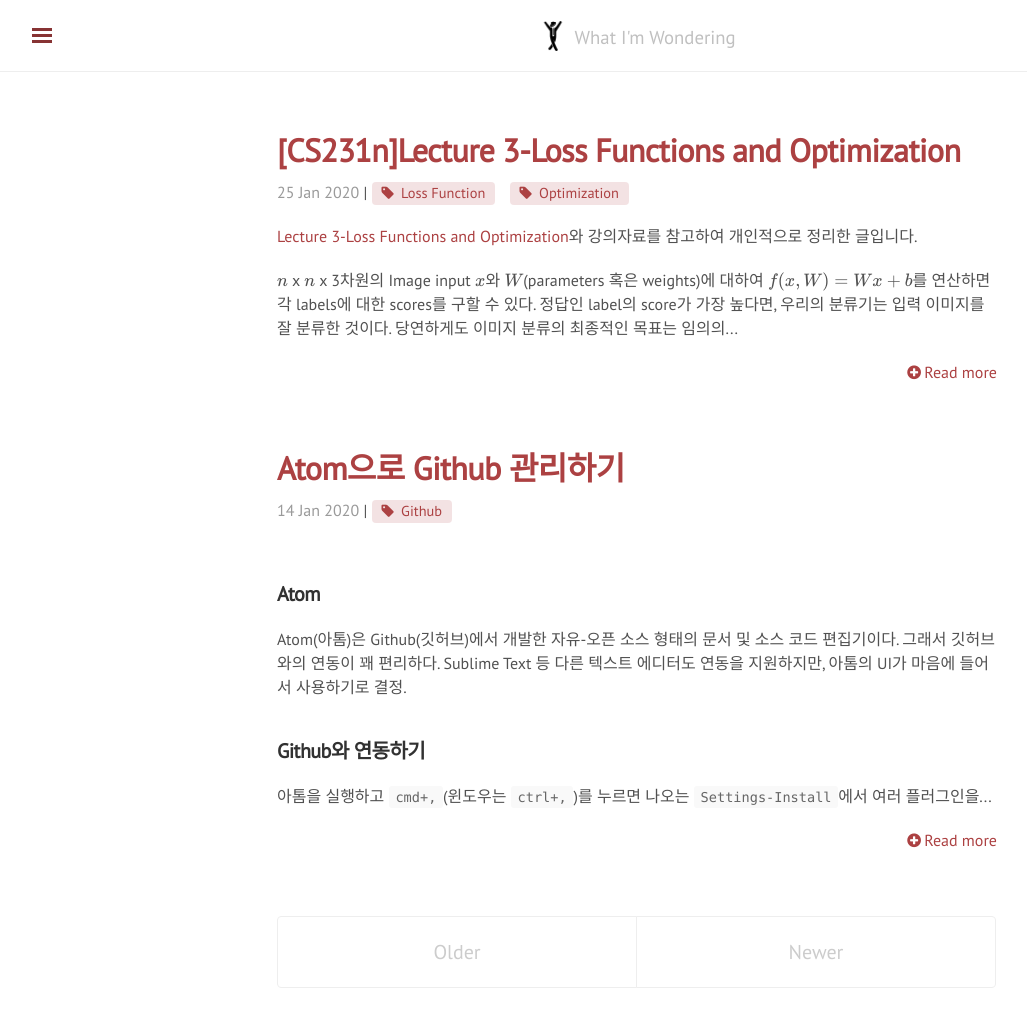
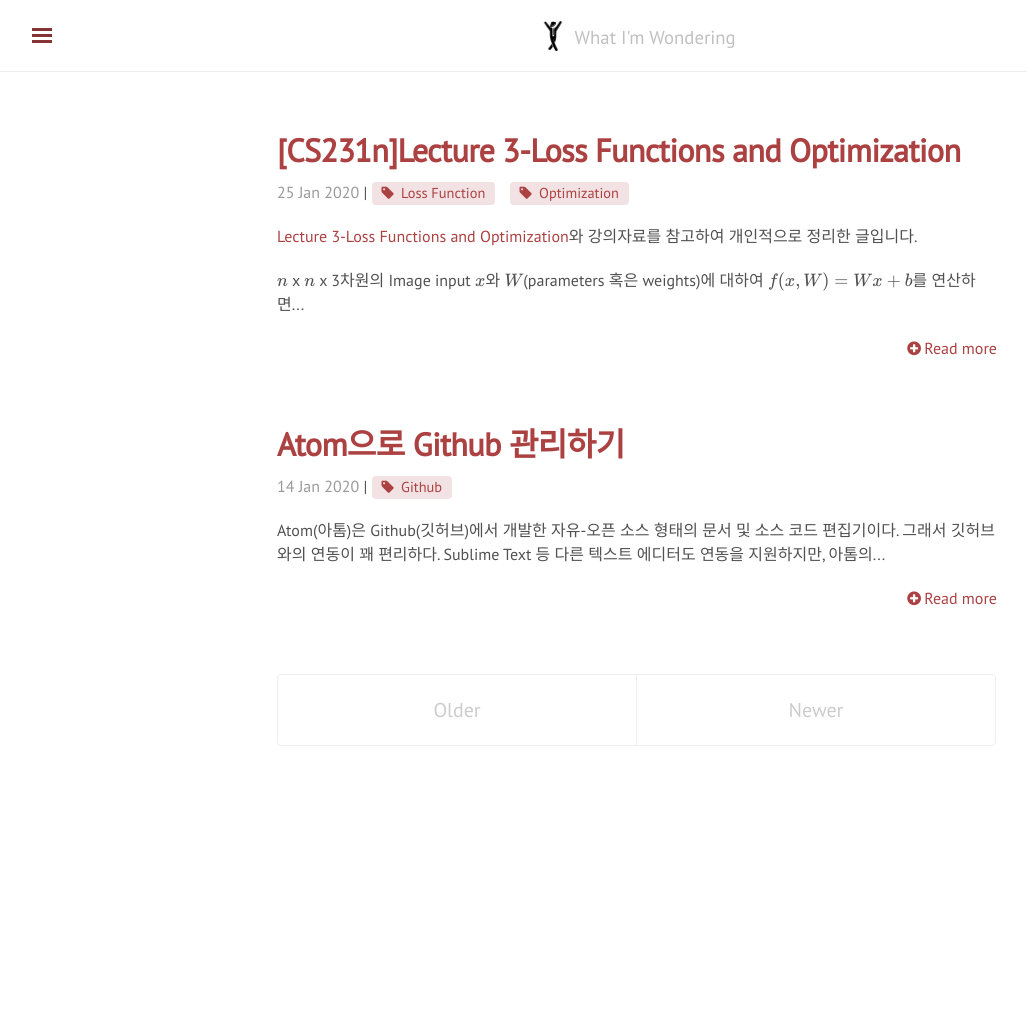
Before and after one commit to shanny924/shanny924.github.io, a Jekyll site: the page built from blog/index.html, in a window 1280 px wide and 1048 px high. Shown: the top 1027 px of the window, without its empty margins (3-1030 px from the left). Built offline with Jekyll 4.4.1, drawn with Linux system fonts in a browser that asks for light colours; nearby versions of some CDN libraries; formulas are drawn with MathJax 3; the list of posts is cut into pages by our own code.

```diff
--- a/_posts/2020-01-14-github-with-atom.md
+++ b/_posts/2020-01-14-github-with-atom.md
@@ -5,18 +5,16 @@ category : [Useful]
 tag: [Github]
 ---
 
-## Atom
-
 Atom(아톰)은 Github(깃허브)에서 개발한 자유-오픈 소스 형태의 문서 및 소스 코드 편집기이다. 그래서 깃허브와의 연동이 꽤 편리하다. Sublime Text 등 다른 텍스트 에디터도 연동을 지원하지만, 아톰의 UI가 마음에 들어서 사용하기로 결정.
 
-## Github와 연동하기
+# Github와 연동하기
 
 아톰을 실행하고 `cmd+,`(윈도우는 `ctrl+,`)를 누르면 나오는 `Settings-Install`에서 여러 플러그인을 설치할 수 있다. 깃허브와 연동하기 위해서 다음의 플러그인을 설치해주자.
 
 1.	git-plus
 2.	git-clone
 
-### git-plus
+## git-plus
 
 git-plus 패키지는 터미널 없이 git 명령어를 수행할 수 있도록 해주는 것인데, 반드시 설치 후에 git-plus의 설정으로 들어가서 git이 설치되어있는 경로를 지정해야 한다. 맥의 경우 터미널에서 다음과 같이 확인할 수 있다.
 
@@ -27,7 +25,7 @@ $ which git
 
 push하려는 파일을 작업하고 나서 `cmd+shift+h`를 누르면 git 콘솔 창을 열 수 있다. 여기서 add, commit, push를 할 수 있고 `Add All, And Commit and Push`로 한꺼번에 처리할 수 있다. Commit message 입력 후 저장하면 된다.
 
-### git-clone
+## git-clone
 
 아쉽게도 git-plus패키지는 remote repository로부터 clone하는 것을 지원하지 않는다. 그래서 clone하고 싶다면 별도의 git-clone 플러그인을 설치해야 한다.
 
@@ -35,7 +33,7 @@ git-clone의 설정에서 파일을 저장할 Target Directory를 지정해준
 
 문득 `git clone`과 `git remote add`의 차이가 궁금해져서 알아보았다. 전자는 파일을 받아옴으로써 repository를 생성하는 것이고 없는 디렉토리를 지정해도 알아서 생성한다. 후자는 단순히 원격 저장소와 연결만 하는 것이어서 `pull`해서 파일을 가져와야 repository가 생성되며 존재하는 디렉토리에만 연결할 수 있다.
 
-## Atom Theme
+# Atom Theme
 
 플러그인 외에도 여러가지 테마를 다운받아 적용시킬 수 있다. `Settings-Install`에서 Packages 옆의 Themes를 선택하고 검색하면 된다. 개인적으로 마음에 드는 테마를 추천한다. (사실 기본으로 제공되는 테마들도 상당히 깔끔하다.)
 
@@ -52,7 +50,7 @@ git-clone의 설정에서 파일을 저장할 Target Directory를 지정해준
 	2.	Monokai Syntax
 	3.	Styri Syntax
 
-## 추가사항
+# 추가사항
 
 마크다운 포맷으로 글을 작성할 때 유용한 플러그인을 소개한다.
 
--- a/blog/index.html
+++ b/blog/index.html
@@ -20,7 +20,7 @@ title: Blog
     {% endif %}
 
     <article>
-      {{ post.excerpt | truncatewords: 50, '...'}}
+      {{ post.excerpt | truncatewords: 25, '...'}}
     <article>
     <div class="post-more">
       {% if site.disqus_short_name %}
--- /dev/null
+++ b/googlea5d19c67e1d4f6fa.html
@@ -0,0 +1 @@
+google-site-verification: googlea5d19c67e1d4f6fa.html
```
Also changed, not shown: _posts/2020-01-25-cs231n-3rd.md (+1 -1 lines), sitemap.xml (added, +20 -0 lines).
